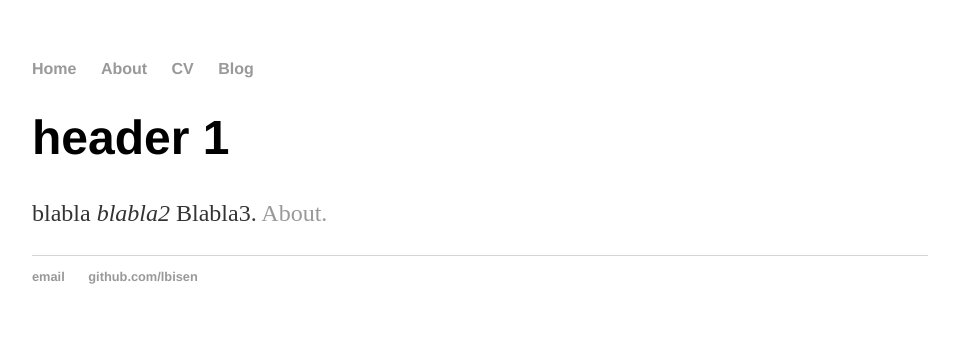
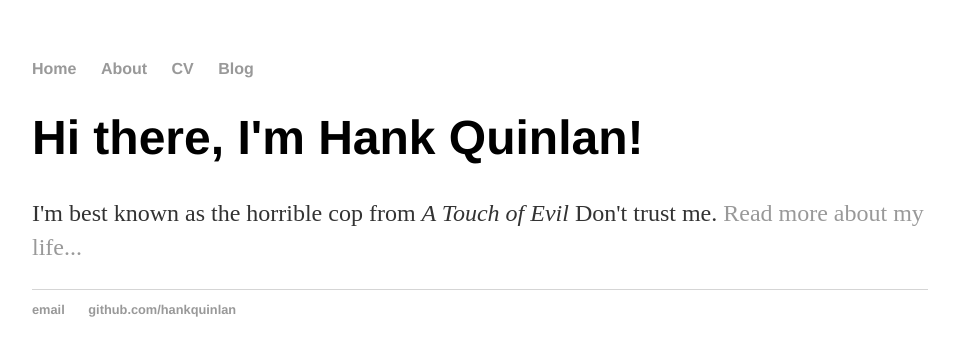
Before and after one commit to lbisen/lbisen.github.io, a Jekyll site: the page built from index.html, in a window 1280 px wide. Shown: the top 356 px of the page, without its empty margins (160-1119 px from the left). Built offline with Jekyll 4.4.1, drawn with Linux system fonts in a browser that asks for light colours.

Commit message:
Update index.html

```diff
--- a/index.html
+++ b/index.html
@@ -1,30 +1,8 @@
-<!DOCTYPE html>
-<html>
-	<head>
-		<title>LBisen Yncrea Ouest</title>
-		<!-- link to main stylesheet -->
-		<link rel="stylesheet" type="text/css" href="/css/main.css">
-	</head>
-	<body>
-		<nav>
-    		<ul>
-        		<li><a href="/">Home</a></li>
-	        	<li><a href="/about">About</a></li>
-        		<li><a href="/cv">CV</a></li>
-        		<li><a href="/blog">Blog</a></li>
-    		</ul>
-		</nav>
-		<div class="container">
-    		<div class="blurb">
-        		<h1>header 1</h1>
-				<p>blabla <em>blabla2</em> Blabla3. <a href="/about">About.</a></p>
-    		</div><!-- /.blurb -->
-		</div><!-- /.container -->
-		<footer>
-    		<ul>
-        		<li><a href="mailto:lbisen@laposte.net">email</a></li>
-        		<li><a href="https://github.com/lbisen">github.com/lbisen</a></li>
-			</ul>
-		</footer>
-	</body>
-</html>
+---
+layout: default
+title: Hank Quinlan, Horrible Cop
+---
+<div class="blurb">
+	<h1>Hi there, I'm Hank Quinlan!</h1>
+	<p>I'm best known as the horrible cop from <em>A Touch of Evil</em> Don't trust me. <a href="/about">Read more about my life...</a></p>
+</div><!-- /.blurb -->
```
